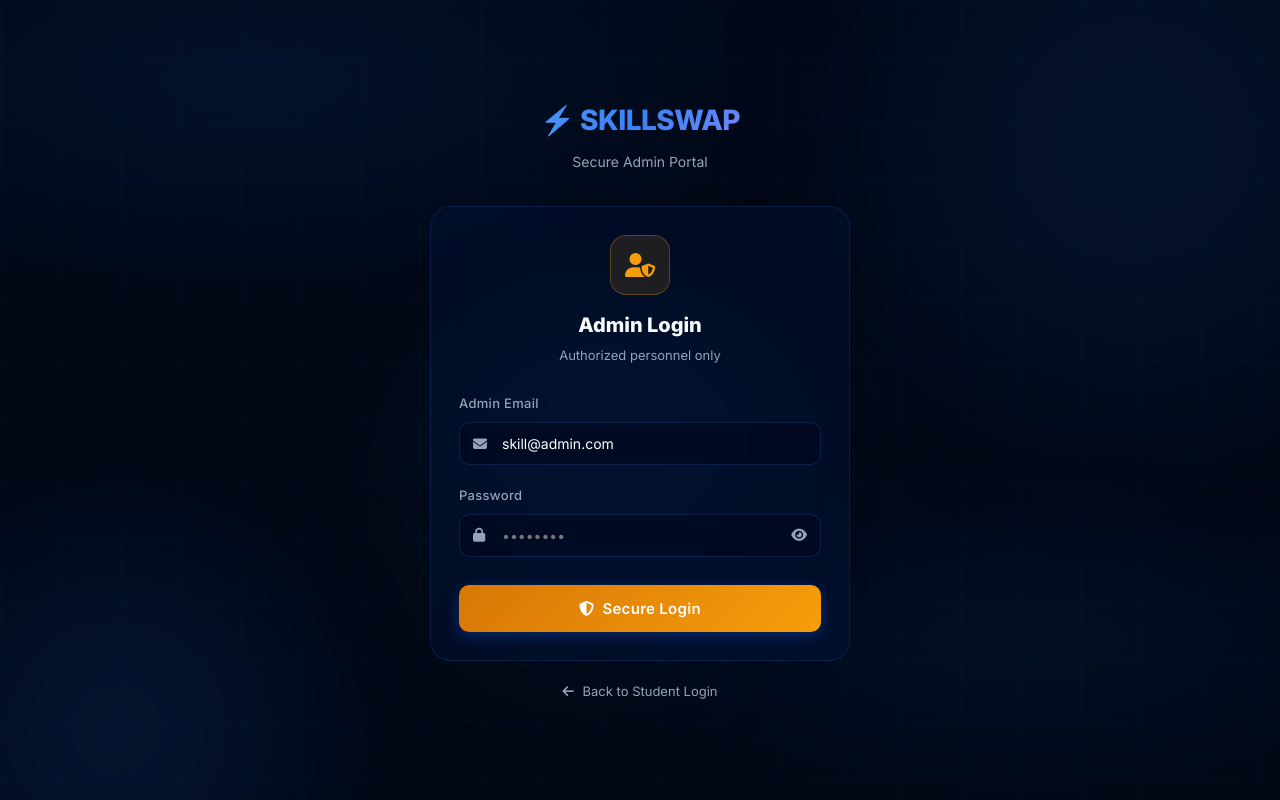
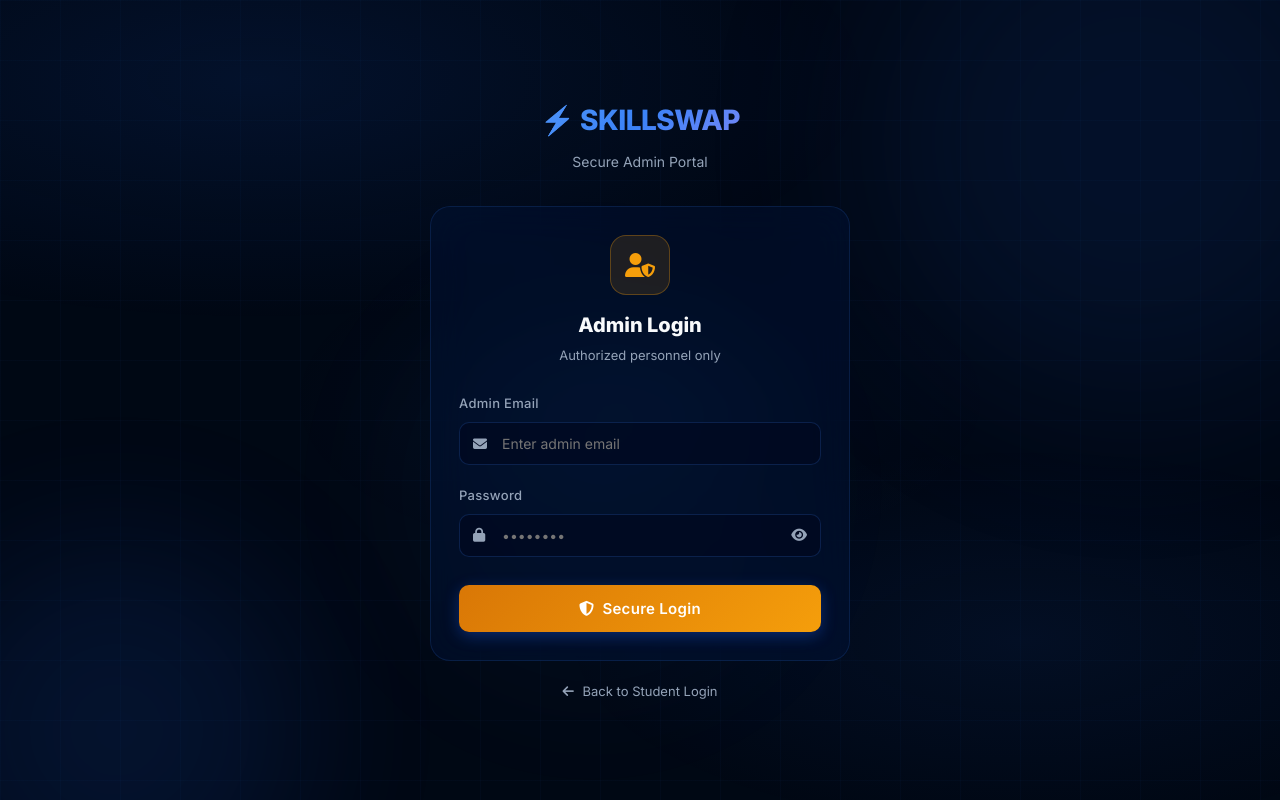
Before and after one commit to Faakhir03Memon/skill-swap-website, a PHP site: page /admin_login.php in a window 1280 px wide. Run offline with PHP 8.4, Linux system fonts and the light colour scheme; data that the repository does not hold is empty.

Commit message:
fix: remove hardcoded email address from admin login field placeholder

```diff
--- a/admin_login.php
+++ b/admin_login.php
@@ -82,7 +82,7 @@ if ($_SERVER['REQUEST_METHOD'] == 'POST') {
         <label>Admin Email</label>
         <div style="position:relative">
           <i class="fas fa-envelope" style="position:absolute;left:14px;top:50%;transform:translateY(-50%);color:var(--text-muted);font-size:14px"></i>
-          <input type="email" name="email" class="form-control" placeholder="skill@admin.com" value="skill@admin.com" style="padding-left:42px" required>
+          <input type="email" name="email" class="form-control" placeholder="Enter admin email" style="padding-left:42px" required>
         </div>
       </div>
       <div class="form-group">
```
